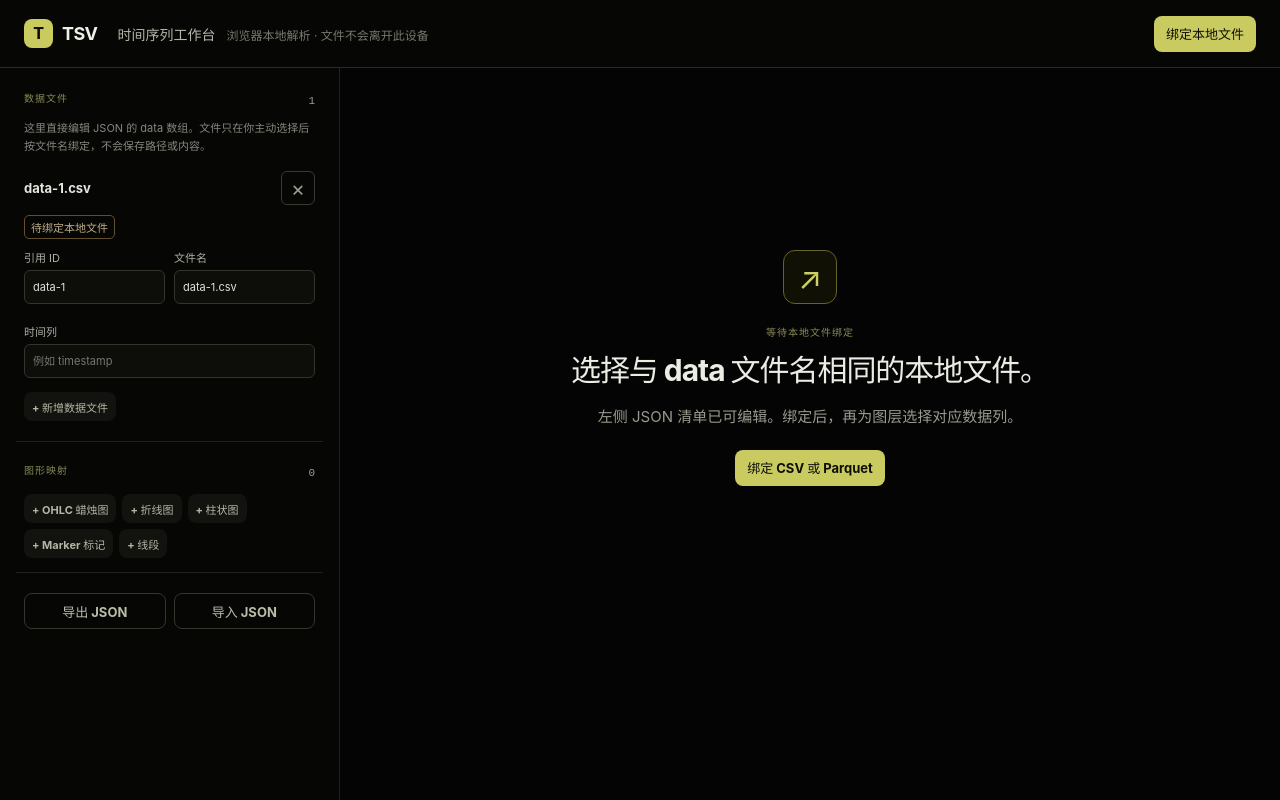
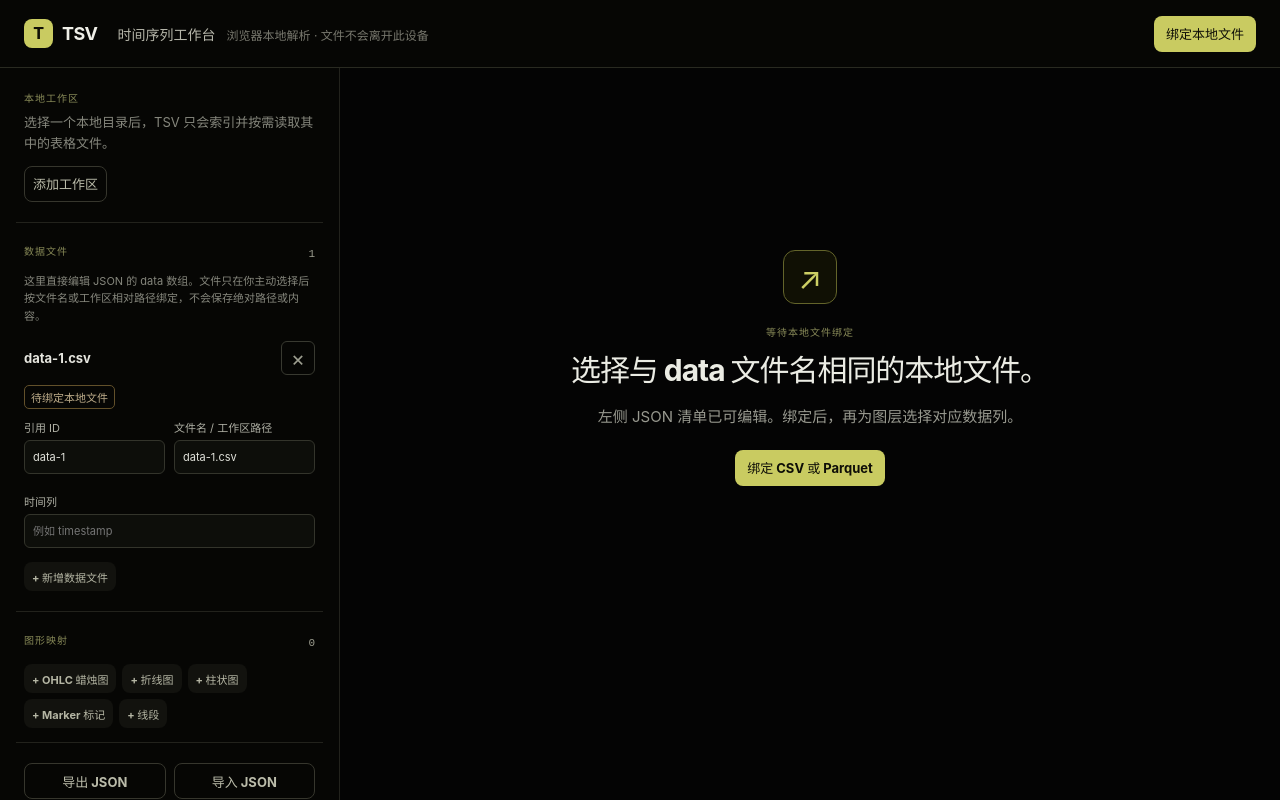
Before and after one commit to No-Trade-No-Life/TSV, a React (Vite) app: page / in a window 1280 px wide. Both pictures are taken after a click on the button "+ 新增数据文件". Built offline with nearby package versions, Linux system fonts and the light colour scheme.

Commit message:
✨ 支持只读本地工作区索引 (#10)

```diff
--- a/src/App.tsx
+++ b/src/App.tsx
@@ -2,6 +2,7 @@ import { useRef, useState, type ChangeEvent } from 'react';
 import { Chart } from './Chart';
 import { createInitialConfig, createMapping, readConfig, readDataset, sourceIdsFor, toJson } from './data';
 import type { DataFileConfig, Dataset, Mapping, MappingKind, ViewerConfig } from './types';
+import { indexWorkspace, type WorkspaceDirectoryHandle, type WorkspaceFile } from './workspace';
 
 const kinds: { value: MappingKind; label: string }[] = [
   { value: 'candlestick', label: 'OHLC 蜡烛图' },
@@ -46,7 +47,7 @@ const DataFileEditor = ({ source, dataset, onChange, onDelete }: { source: DataF
     </div>
     <div className="source-fields">
       <label className="field"><span>引用 ID</span><input value={source.id} onChange={(event) => onChange({ id: event.target.value })} /></label>
-      <label className="field"><span>文件名</span><input value={source.filename} placeholder="例如 price.parquet" onChange={(event) => onChange({ filename: event.target.value })} /></label>
+      <label className="field"><span>文件名 / 工作区路径</span><input value={source.filename} placeholder="例如 price.parquet" onChange={(event) => onChange({ filename: event.target.value })} /></label>
       <TimeColumnField source={source} dataset={dataset} onChange={(timeColumn) => onChange({ timeColumn })} />
     </div>
   </div>
@@ -89,13 +90,13 @@ const MappingEditor = ({ mapping, sources, datasets, onChange, onDelete }: { map
 export default function App() {
   const [datasets, setDatasets] = useState<Dataset[]>([]);
   const [config, setConfig] = useState<ViewerConfig>(empty);
+  const [workspace, setWorkspace] = useState<{ name: string; handle: WorkspaceDirectoryHandle; files: WorkspaceFile[] }>();
   const [previewSourceId, setPreviewSourceId] = useState<string>();
   const [error, setError] = useState<string>();
   const [isLoading, setIsLoading] = useState(false);
   const configInput = useRef<HTMLInputElement>(null);
 
-  const loadFiles = async (event: ChangeEvent<HTMLInputElement>) => {
-    const files = Array.from(event.target.files ?? []);
+  const loadDataFiles = async (files: File[], fileKeys = files.map((file) => file.name)) => {
     if (files.length === 0) return;
     setError(undefined);
     setIsLoading(true);
@@ -105,13 +106,14 @@ export default function App() {
         const nextDatasets = await Promise.all(files.map((file, index) => readDataset(file, ids[index])));
         if (nextDatasets.some((dataset) => dataset.columns.length === 0)) throw new Error('至少一个文件没有可读取的列。');
         setDatasets(nextDatasets);
-        setConfig(createInitialConfig(nextDatasets));
+        const initial = createInitialConfig(nextDatasets);
+        setConfig({ ...initial, data: initial.data.map((source, index) => ({ ...source, filename: fileKeys[index] })) });
         setPreviewSourceId(nextDatasets[0].id);
       } else {
-        const sourcesByFilename = new Map(config.data.map((source) => [source.filename, source]));
-        const unknown = files.find((file) => !sourcesByFilename.has(file.name));
-        if (unknown) throw new Error(`“${unknown.name}”不在当前 JSON 的 data 文件清单中。请先新增该数据文件配置。`);
-        const nextDatasets = await Promise.all(files.map((file) => readDataset(file, sourcesByFilename.get(file.name)!.id)));
+        const sources = files.map((file, index) => config.data.find((source) => source.filename === fileKeys[index]) ?? config.data.find((source) => source.filename === file.name));
+        const unknown = sources.findIndex((source) => !source);
+        if (unknown !== -1) throw new Error(`“${fileKeys[unknown]}”不在当前 JSON 的 data 文件清单中。请先新增该数据文件配置。`);
+        const nextDatasets = await Promise.all(files.map((file, index) => readDataset(file, sources[index]!.id)));
         if (nextDatasets.some((dataset) => dataset.columns.length === 0)) throw new Error('至少一个文件没有可读取的列。');
         setDatasets((current) => [...current.filter((dataset) => !nextDatasets.some((next) => next.id === dataset.id)), ...nextDatasets]);
         setPreviewSourceId((current) => current ?? nextDatasets[0].id);
@@ -120,9 +122,44 @@ export default function App() {
       setError(cause instanceof Error ? cause.message : '无法读取这个文件。');
     } finally {
       setIsLoading(false);
-      event.target.value = '';
     }
   };
+
+  const loadFiles = async (event: ChangeEvent<HTMLInputElement>) => {
+    const files = Array.from(event.target.files ?? []);
+    await loadDataFiles(files);
+    event.target.value = '';
+  };
+
+  const addWorkspace = async () => {
+    const picker = (window as unknown as { showDirectoryPicker?: (options: { mode: 'read' }) => Promise<WorkspaceDirectoryHandle> }).showDirectoryPicker;
+    if (!picker) {
+      setError('当前浏览器不支持 File System Access API；请使用 Chromium 系浏览器。');
+      return;
+    }
+    try {
+      const handle = await picker.call(window, { mode: 'read' });
+      setWorkspace({ name: handle.name, handle, files: await indexWorkspace(handle) });
+      setError(undefined);
+    } catch (cause) {
+      if (cause instanceof DOMException && cause.name === 'AbortError') return;
+      setError(cause instanceof Error ? cause.message : '无法读取这个工作区。');
+    }
+  };
+
+  const refreshWorkspace = async () => {
+    if (!workspace) return;
+    try {
+      if (await workspace.handle.requestPermission({ mode: 'read' }) !== 'granted') throw new Error('未获得工作区的只读权限。');
+      const files = await indexWorkspace(workspace.handle);
+      setWorkspace((current) => current ? { ...current, files } : current);
+      setError(undefined);
+    } catch (cause) {
+      setError(cause instanceof Error ? cause.message : '无法刷新工作区索引。');
+    }
+  };
+
+  const loadWorkspaceFiles = async (files: WorkspaceFile[]) => loadDataFiles(await Promise.all(files.map((entry) => entry.handle.getFile())), files.map((entry) => entry.path));
 
   const updateMapping = (id: string, patch: Partial<Mapping>) => setConfig((current) => ({ ...current, mappings: current.mappings.map((item) => item.id === id ? { ...item, ...patch } : item) }));
 
@@ -201,9 +238,29 @@ export default function App() {
 
     <section className="workspace">
       <aside className="sidebar" aria-label="图表配置">
+        <div className="sidebar-section workspace-summary">
+          <div className="section-title"><p className="section-label">本地工作区</p>{workspace && <span>{workspace.files.length} 个表格文件</span>}</div>
+          {workspace ? <>
+            <strong title={workspace.name}>{workspace.name}</strong>
+            <p className="hint">已获只读权限。索引包含子目录中的 CSV、Parquet 与 PQ 文件。</p>
+            <div className="workspace-actions">
+              <button className="secondary-button" onClick={() => void refreshWorkspace()}>刷新索引</button>
+              <button className="secondary-button" disabled={workspace.files.length === 0} onClick={() => void loadWorkspaceFiles(workspace.files)}>载入全部</button>
+            </div>
+            <details className="workspace-index">
+              <summary>环境索引 · {workspace.files.length} 个文件</summary>
+              <div className="workspace-file-list">
+                {workspace.files.map((file) => <div className="workspace-file" key={file.path}><code title={file.path}>{file.path}</code><button className="add-button" onClick={() => void loadWorkspaceFiles([file])}>绑定</button></div>)}
+              </div>
+            </details>
+          </> : <>
+            <p className="muted">选择一个本地目录后，TSV 只会索引并按需读取其中的表格文件。</p>
+            <button className="secondary-button add-workspace" onClick={() => void addWorkspace()}>添加工作区</button>
+          </>}
+        </div>
         <div className="sidebar-section data-summary">
           <div className="section-title"><p className="section-label">数据文件</p><span>{config.data.length}</span></div>
-          <p className="hint source-hint">这里直接编辑 JSON 的 data 数组。文件只在你主动选择后按文件名绑定，不会保存路径或内容。</p>
+          <p className="hint source-hint">这里直接编辑 JSON 的 data 数组。文件只在你主动选择后按文件名或工作区相对路径绑定，不会保存绝对路径或内容。</p>
           <div className="source-list">{config.data.map((source) => <DataFileEditor key={source.id} source={source} dataset={datasets.find((dataset) => dataset.id === source.id)} onChange={(patch) => updateDataFile(source.id, patch)} onDelete={() => removeDataFile(source.id)} />)}</div>
           {config.data.length === 0 && <p className="muted">新增数据文件，或直接载入文件自动生成清单。</p>}
           <button className="add-button add-data-file" onClick={addDataFile}>+ 新增数据文件</button>
--- a/src/styles.css
+++ b/src/styles.css
@@ -20,7 +20,7 @@ button:focus-visible, input:focus-visible, select:focus-visible, .upload:focus-w
 .sidebar-section { padding: 0 8px 20px; margin-bottom: 20px; border-bottom: 1px solid oklch(0.25 0.012 110); }
 .sidebar-section:last-child { border: 0; }
 .section-label { margin: 0 0 7px; color: oklch(0.62 0.07 110); font-family: ui-monospace, SFMono-Regular, Menlo, monospace; font-size: 10px; font-weight: 750; letter-spacing: 0.1em; text-transform: uppercase; }
-.data-summary strong { display: block; overflow: hidden; color: oklch(0.92 0.01 110); font-size: 15px; text-overflow: ellipsis; white-space: nowrap; }
+.data-summary strong, .workspace-summary strong { display: block; overflow: hidden; color: oklch(0.92 0.01 110); font-size: 15px; text-overflow: ellipsis; white-space: nowrap; }
 .metadata { display: flex; flex-wrap: wrap; gap: 6px; margin-top: 10px; }
 .metadata span, .section-title > span, .chart-caption > span, .preview .section-title > span { color: oklch(0.69 0.02 110); font-family: ui-monospace, monospace; font-size: 11px; }
 .metadata span { padding: 3px 6px; border: 1px solid oklch(0.31 0.015 110); border-radius: 5px; }
@@ -43,6 +43,7 @@ button:focus-visible, input:focus-visible, select:focus-visible, .upload:focus-w
 .mapping-fields { display: grid; grid-template-columns: repeat(2, minmax(0, 1fr)); gap: 9px; margin-top: 10px; }.mapping-fields.one-column { grid-template-columns: 1fr; }
 .add-row { display: flex; flex-wrap: wrap; gap: 6px; margin-top: 10px; }.add-button { min-height: 29px; padding: 0 8px; color: oklch(0.77 0.025 110); background: oklch(0.18 0.008 110); font-size: 11px; }.add-button:hover { background: oklch(0.25 0.024 110); color: oklch(0.9 0.06 110); }
 .config-actions { display: grid; grid-template-columns: 1fr 1fr; gap: 8px; }.secondary-button { padding: 0 8px; color: oklch(0.79 0.025 110); border: 1px solid oklch(0.33 0.015 110); background: transparent; }.secondary-button:hover { color: oklch(0.95 0.02 110); border-color: oklch(0.52 0.06 110); background: oklch(0.18 0.015 110); }
+.workspace-actions { display: grid; grid-template-columns: 1fr 1fr; gap: 8px; margin-top: 12px; }.add-workspace { margin-top: 12px; }.workspace-index { margin-top: 12px; }.workspace-index summary { color: oklch(0.72 0.025 110); cursor: pointer; font-size: 11px; }.workspace-file-list { display: grid; gap: 6px; margin-top: 8px; max-height: 220px; overflow: auto; }.workspace-file { display: flex; min-width: 0; align-items: center; gap: 8px; }.workspace-file code { flex: 1; min-width: 0; overflow: hidden; color: oklch(0.7 0.02 110); font-size: 11px; text-overflow: ellipsis; white-space: nowrap; }.workspace-file .add-button { flex: 0 0 auto; }
 .source-list { display: grid; gap: 14px; margin-top: 12px; }.source-summary { padding-bottom: 14px; border-bottom: 1px solid oklch(0.25 0.012 110); }.source-summary:last-child { padding-bottom: 0; border-bottom: 0; }.source-head { display: flex; align-items: center; gap: 8px; }.source-head strong { flex: 1; min-width: 0; }.source-summary strong { display: block; overflow: hidden; color: oklch(0.92 0.01 110); font-size: 13px; text-overflow: ellipsis; white-space: nowrap; }.source-summary .field { margin-top: 10px; }.source-fields { display: grid; grid-template-columns: repeat(2, minmax(0, 1fr)); gap: 9px; }.source-fields .field:last-child { grid-column: 1 / -1; }.metadata .pending { color: oklch(0.75 0.05 85); border-color: oklch(0.44 0.06 85); }.source-hint { padding: 0 0 4px; }.add-data-file { margin-top: 14px; }.mapping-pending { margin-top: 10px; }
 .canvas-area { display: flex; min-width: 0; min-height: 0; flex-direction: column; padding: 30px clamp(20px, 4vw, 58px) 48px; overflow: hidden; background: oklch(0.105 0 0); }.chart-layout { display: grid; min-height: 0; flex: 1; grid-template-rows: auto minmax(0, 1fr) minmax(160px, 26vh); gap: 0; }.chart-caption { display: flex; width: 100%; justify-content: space-between; align-items: end; gap: 16px; margin: 0 auto 18px; max-width: 1450px; }.chart-caption h1, .preview h2 { margin: 0; color: oklch(0.94 0.01 110); font-size: 20px; font-weight: 650; letter-spacing: -0.025em; }.chart-host { width: 100%; min-width: 0; min-height: 0; height: 100%; border: 1px solid oklch(0.28 0.015 110); border-radius: 12px; overflow: hidden; background: oklch(0.12 0.008 110); }
 .notice { max-width: 1450px; margin: 0 auto 14px; padding: 11px 13px; border-radius: 8px; font-size: 13px; }.notice.error { color: oklch(0.87 0.08 25); border: 1px solid oklch(0.5 0.08 25); background: oklch(0.19 0.02 25); }.notice.loading { color: oklch(0.89 0.08 110); border: 1px solid oklch(0.46 0.06 110); background: oklch(0.18 0.025 110); }
--- /dev/null
+++ b/src/workspace.ts
@@ -0,0 +1,32 @@
+export type WorkspaceFileHandle = {
+  kind: 'file';
+  name: string;
+  getFile: () => Promise<File>;
+};
+
+export type WorkspaceDirectoryHandle = {
+  kind: 'directory';
+  name: string;
+  entries: () => AsyncIterableIterator<[string, WorkspaceHandle]>;
+  requestPermission: (descriptor: { mode: 'read' }) => Promise<PermissionState>;
+};
+
+export type WorkspaceHandle = WorkspaceFileHandle | WorkspaceDirectoryHandle;
+
+export type WorkspaceFile = {
+  path: string;
+  name: string;
+  handle: WorkspaceFileHandle;
+};
+
+export const isTableFile = (name: string) => /\.(csv|parquet|pq)$/i.test(name);
+
+export const indexWorkspace = async (directory: WorkspaceDirectoryHandle, prefix = ''): Promise<WorkspaceFile[]> => {
+  const files: WorkspaceFile[] = [];
+  for await (const [name, handle] of directory.entries()) {
+    const path = prefix ? `${prefix}/${name}` : name;
+    if (handle.kind === 'directory') files.push(...await indexWorkspace(handle, path));
+    if (handle.kind === 'file' && isTableFile(name)) files.push({ path, name, handle });
+  }
+  return files.sort((left, right) => left.path.localeCompare(right.path));
+};
```
Also changed, not shown: 2 other files (tests, documents, lock files or other folders).
